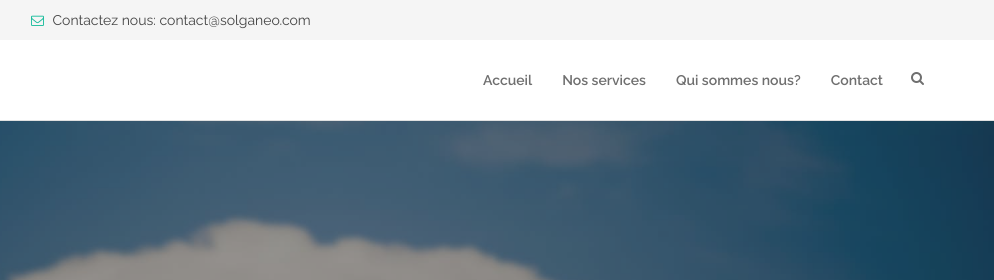
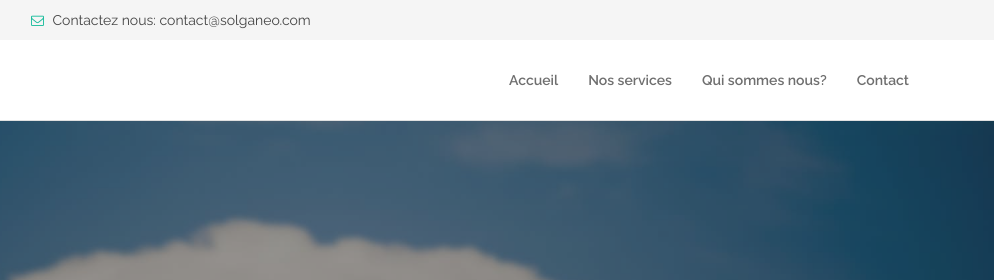
Before and after one commit to solganeo-org/website, a plain HTML site: page index.html in a window 1280 px wide. Shown: the top 280 px of the page, 286-1280 px from the left. Drawn offline with nearby package versions, Linux system fonts and the light colour scheme.

Commit message:
Small fixes

```diff
--- a/index.html
+++ b/index.html
@@ -112,11 +112,11 @@
 
 
       <div class="container">
-        <div class="attr-nav">
+        <!-- <div class="attr-nav">
           <ul>
             <li class="search"><a href="#"><i class="fa fa-search"></i></a></li>
           </ul>
-        </div>
+        </div> -->
 
         <!-- Start Header Navigation -->
         <div class="navbar-header">
```
